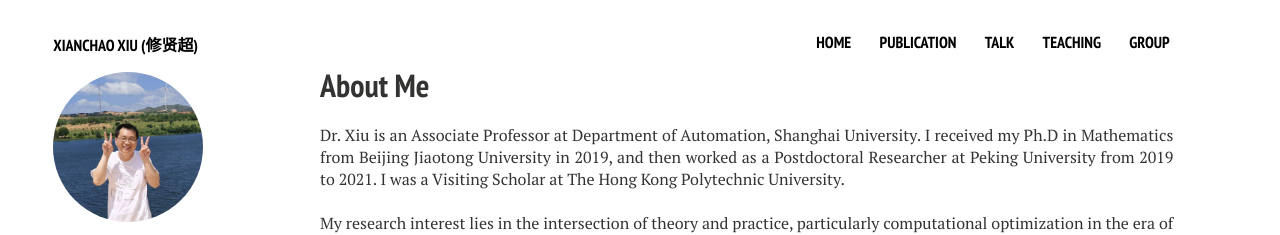
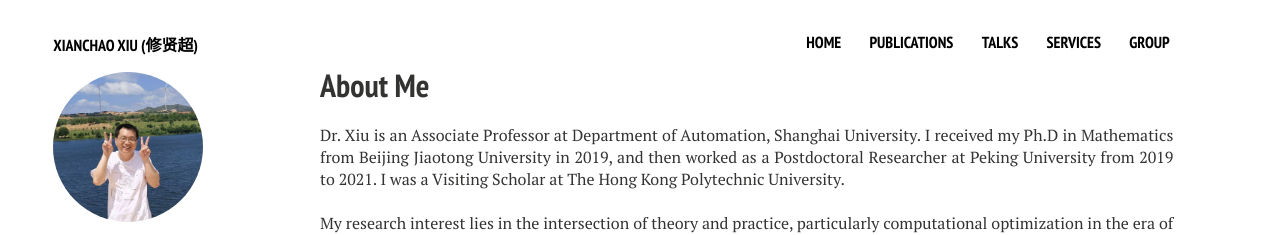
Before and after one commit to xianchaoxiu/xianchaoxiu.github.io, a Jekyll site: the page built from index.md, in a window 1280 px wide. Shown: the top 235 px of the page. Built offline with Jekyll 4.4.1, drawn with Linux system fonts in a browser that asks for light colours; nearby versions of some CDN libraries.

Commit message:
Update navigation.yml

```diff
--- a/_data/navigation.yml
+++ b/_data/navigation.yml
@@ -8,16 +8,16 @@
  #{{ site.url }}
 
 
-- title: Publication
-  url: /publication
+- title: Publications
+  url: /publications
 
 
-- title: Talk
-  url: /talk
+- title: Talks
+  url: /talks
 
 
-- title: Teaching
-  url: /teaching
+- title: Services
+  url: /services
 
 
 - title: Group
```
